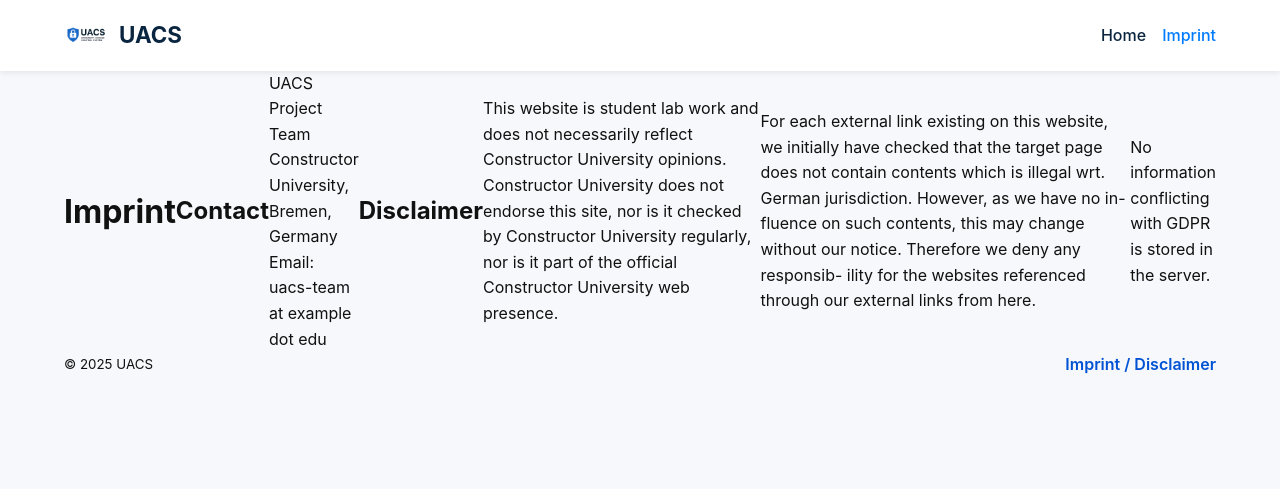
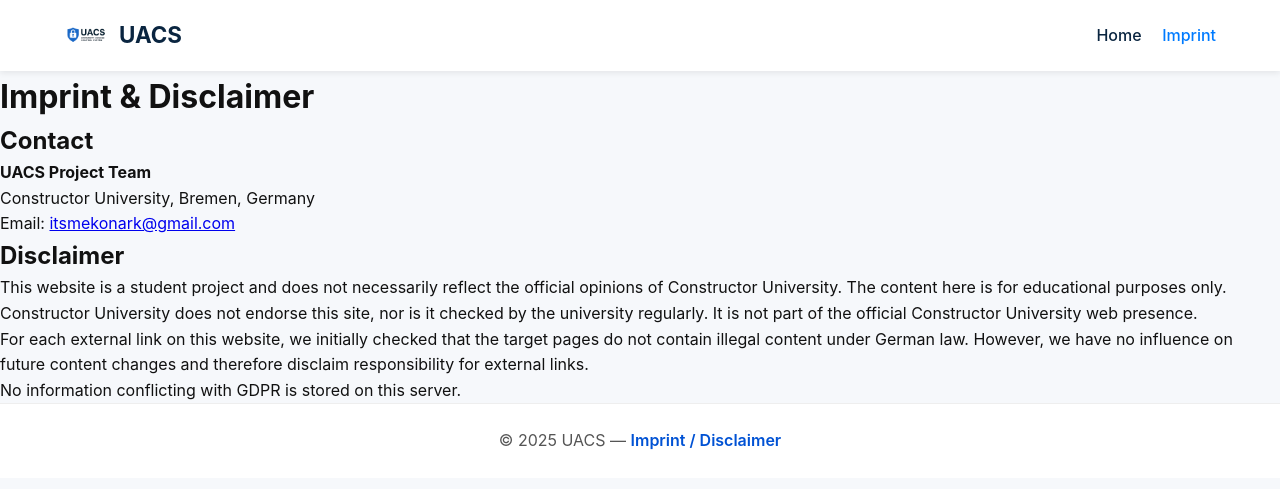
Before and after one commit to konark2006/University-Access-Control-System, a PHP site: page /imprint.html in a window 1280 px wide. Shown: the top 489 px of the page. Run offline with PHP 8.4, Linux system fonts and the light colour scheme.

Commit message:
frontend updates

```diff
--- a/Homework_4/imprint.html
+++ b/Homework_4/imprint.html
@@ -1,11 +1,12 @@
-<!doctype html>
+<!DOCTYPE html>
 <html lang="en">
 <head>
-  <meta charset="utf-8" />
+  <meta charset="UTF-8" />
+  <meta name="viewport" content="width=device-width, initial-scale=1.0" />
   <title>Imprint — UACS</title>
-  <meta name="viewport" content="width=device-width, initial-scale=1" />
   <link rel="stylesheet" href="style.css" />
 </head>
+
 <body>
   <header class="site-header">
     <div class="container header-inner">
@@ -13,38 +14,47 @@
         <img class="brand-logo" src="img/UACS_logo.png" alt="UACS logo" />
         <span class="brand-text">UACS</span>
       </a>
-      <nav class="nav open"><a href="index.html">Home</a><a class="active" href="imprint.html">Imprint</a></nav>
+
+      <nav class="nav">
+        <a href="index.html">Home</a>
+        <a class="active" href="imprint.html">Imprint</a>
+      </nav>
     </div>
   </header>
 
-  <main class="section container narrow">
-    <h1 class="section-title">Imprint</h1>
+  <main class="imprint-container">
+    <h1>Imprint &amp; Disclaimer</h1>
 
-    <h2>Contact</h2>
-    <p>
-      UACS Project Team<br />
-      Constructor University, Bremen, Germany<br />
-      Email: uacs-team <span class="at"> at </span> example <span class="dot"> dot </span> edu
-    </p>
+    <section class="imprint-section">
+      <h2>Contact</h2>
+      <p>
+        <strong>UACS Project Team</strong><br />
+        Constructor University, Bremen, Germany<br />
+        Email: <a href="mailto:itsmekonark@gmail.com">itsmekonark@gmail.com</a>
+      </p>
+    </section>
 
-    <h2>Disclaimer</h2>
-    <p>This website is student lab work and does not necessarily reflect Constructor University opinions.
-    Constructor University does not endorse this site, nor is it checked by Constructor University
-    regularly, nor is it part of the official Constructor University web presence.</p>
-
-    <p>For each external link existing on this website, we initially have checked that the target page
-    does not contain contents which is illegal wrt. German jurisdiction. However, as we have no in-
-    fluence on such contents, this may change without our notice. Therefore we deny any responsib-
-    ility for the websites referenced through our external links from here.</p>
-
-    <p>No information conflicting with GDPR is stored in the server.</p>
+    <section class="imprint-section">
+      <h2>Disclaimer</h2>
+      <p>
+        This website is a student project and does not necessarily reflect the official
+        opinions of Constructor University. The content here is for educational purposes only.
+      </p>
+      <p>
+        Constructor University does not endorse this site, nor is it checked by the university regularly.
+        It is not part of the official Constructor University web presence.
+      </p>
+      <p>
+        For each external link on this website, we initially checked that the target pages do not contain
+        illegal content under German law. However, we have no influence on future content changes and therefore
+        disclaim responsibility for external links.
+      </p>
+      <p>No information conflicting with GDPR is stored on this server.</p>
+    </section>
   </main>
 
-  <footer class="site-footer">
-    <div class="container footer-inner">
-      <small>© 2025 UACS</small>
-      <a class="link" href="imprint.html">Imprint / Disclaimer</a>
-    </div>
+  <footer class="footer">
+    <p>© 2025 UACS — <a href="imprint.html">Imprint / Disclaimer</a></p>
   </footer>
 </body>
 </html>
--- a/Homework_4/style.css
+++ b/Homework_4/style.css
@@ -162,3 +162,26 @@ body {
   text-decoration: none;
   font-weight: 600;
 }
+
+/* ---------- GitHub Icon Fix ---------- */
+.icon {
+  width: 18px;
+  height: 18px;
+  fill: currentColor;
+  vertical-align: middle;
+  margin-right: 4px;
+}
+
+/* Optional – keeps nav items aligned properly */
+.nav .ext {
+  display: inline-flex;
+  align-items: center;
+  gap: 5px;
+  text-decoration: none;
+  color: #0a2540;
+  font-weight: 500;
+}
+
+.nav .ext:hover {
+  color: #007bff;
+}
```
